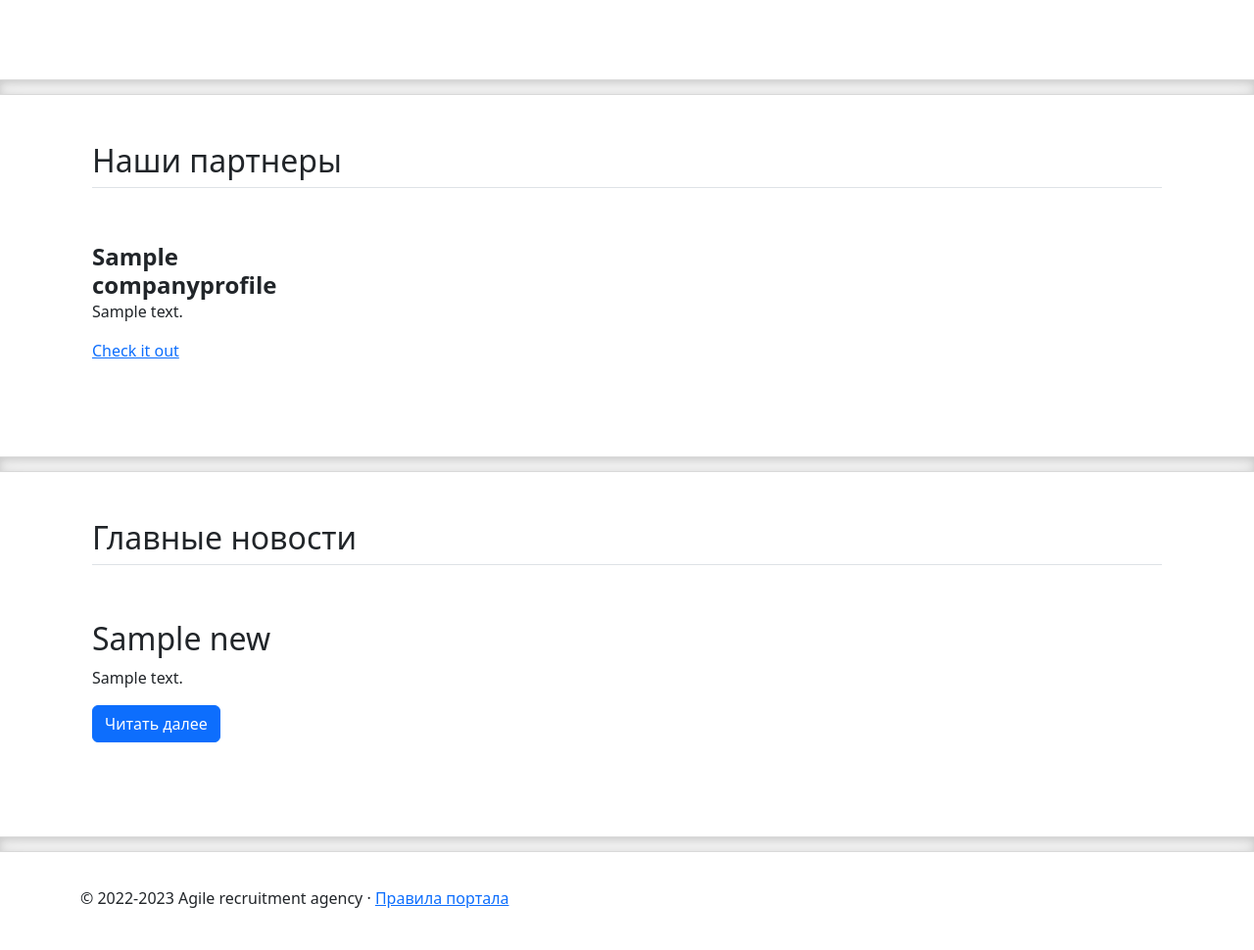
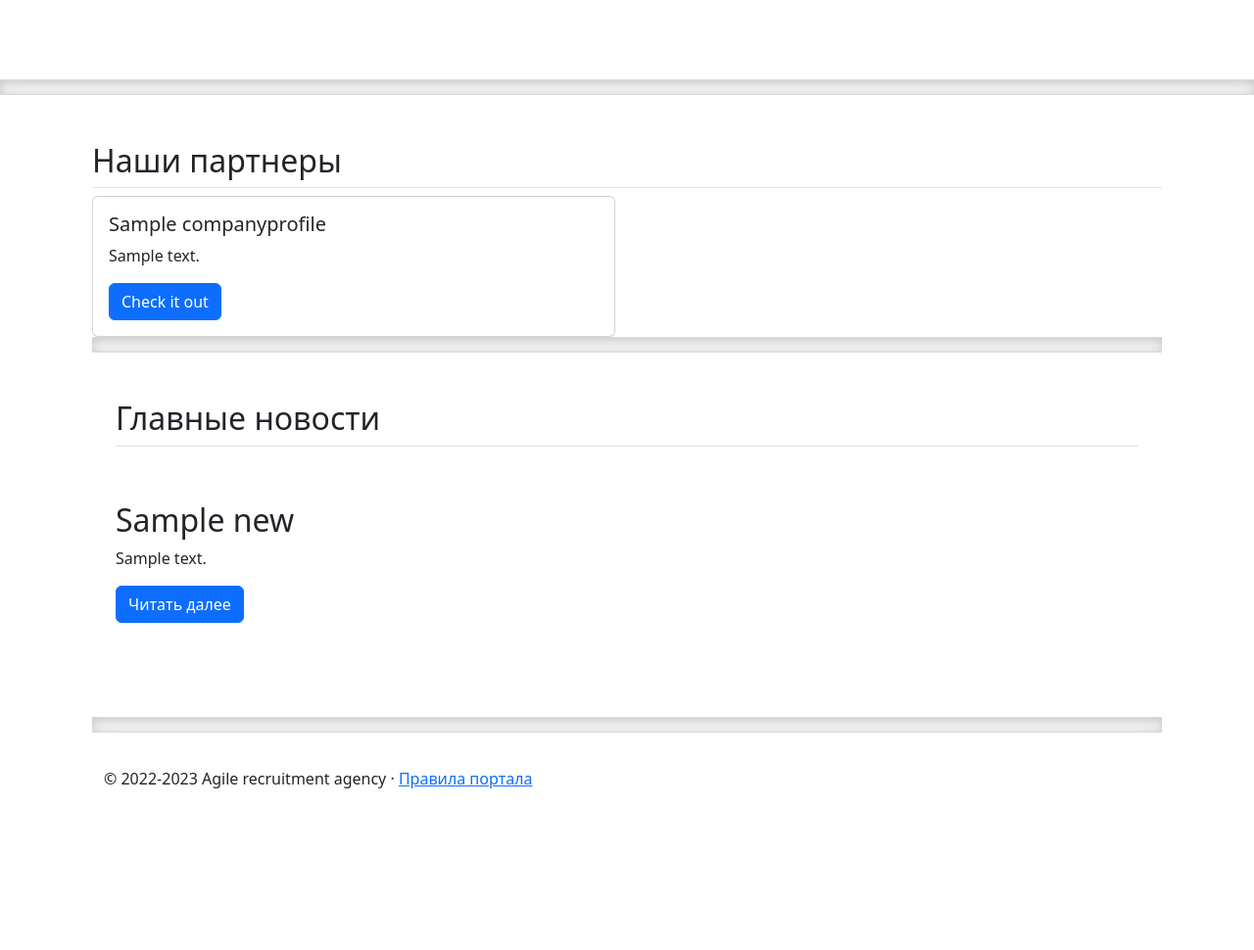
Before and after one commit to Pavel-Nefedov/HeadHunter, a Django app: page / in a window 1280 px wide. Shown: the part 587-1557 px from the top of the page at 98% size. After the commit the page ends 1392 px from the top, so only its background shows below. Run offline with Django 3.2, Linux system fonts and the light colour scheme; tables that the repository leaves empty hold one stand-in row (values such as "Sample post"); some libraries are stand-ins or nearby versions.

Commit message:
v2 - fixed url redirect, added template, view and url

```diff
--- a/companyapp/urls.py
+++ b/companyapp/urls.py
@@ -1,7 +1,7 @@
 from django.urls import path
 
 from companyapp.views import (CompanyK, CompanyLK, Vacancy, VacancyCreate,
-                              VacancySearch, VacancyUpdate, VacancyView)
+                              VacancySearch, VacancyUpdate, VacancyView, PartnerCompanyView)
 
 app_name = 'companyapp'
 
@@ -12,4 +12,5 @@ urlpatterns = [
     path('vacancy/create/', VacancyCreate.as_view(), name='vacancy_create'),
     path('vacancy/edit/<int:pk>/', VacancyUpdate.as_view(), name='vacancy_edit'),
     path('vacancy/<int:pk>/', VacancyView.as_view(), name='vacancy'),
+    path('partner/<int:pk>/', PartnerCompanyView.as_view(), name='partner'),
 ]
--- a/mainapp/templates/mainapp/index.html
+++ b/mainapp/templates/mainapp/index.html
@@ -33,25 +33,21 @@
 
     <div class="b-example-divider"></div>
 
-
     <div class="container px-4 py-5" id="icon-grid">
         <h2 class="pb-2 border-bottom">Наши партнеры</h2>
-
-        <div class="row row-cols-1 row-cols-sm-2 row-cols-md-3 row-cols-lg-4 g-4 py-5">
+        <div class="row">
             {% for item in companys %}
-                <div class="col d-flex align-items-start">
-                    <div>
-                        <h3 class="fw-bold mb-0 fs-4">{{ item.company_name }}</h3>
-                        <p>{{ item.about_company }}</p>
-                        <a href="http://127.0.0.1:8000/company/company_profile/{{item.id}}/">Check it out</a>
-                    </div>
+              <div class="col-sm-6 mb-3 mb-sm-0">
+                <div class="card">
+                  <div class="card-body">
+                    <h5 class="card-title">{{ item.company_name }}</h5>
+                    <p class="card-text">{{ item.about_company }}</p>
+                    <a href="{% url 'companyapp:partner' item.id %}" class="btn btn-primary">Check it out</a>
+                  </div>
                 </div>
-            {% empty %}
-                <p class="lead">Только проверенные компании являются партнерами нашего агенства.</p>
+              </div>
             {% endfor %}
         </div>
-    </div>
-
     <div class="b-example-divider"></div>
 
     <div class="container px-4 py-5" id="hanging-icons">
```
Also changed, not shown: companyapp/templates/companyapp/partner_company.html (added, +26 -0 lines), companyapp/views.py (+10 -0 lines).
